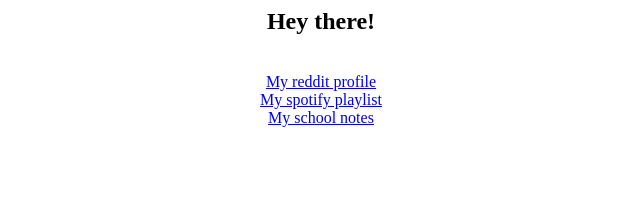
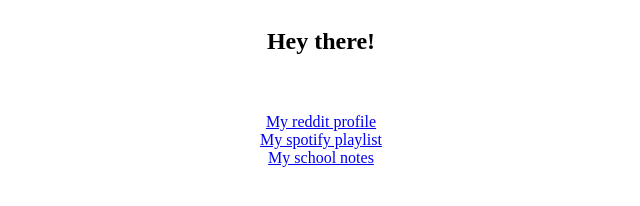
Before and after one commit to zim0369/zim0369.github.io, a plain HTML site: page index.html in a window 1280 px wide. Shown: the whole page, without its empty margins (319-959 px from the left). Drawn offline with Linux system fonts and the light colour scheme.

Commit message:
updated index.html

```diff
--- a/index.html
+++ b/index.html
@@ -1,11 +1,11 @@
 <html>
   <body align="center">
-        <h2>Hey there!</h2>
+        <h2 style="padding: 20px">Hey there!</h2>
           </br>
-        <a href="https://www.reddit.com/u/zim0369">My reddit profile</a>
+        <a style="padding: 20px" href="https://www.reddit.com/u/zim0369">My reddit profile</a>
           </br>
-        <a href="https://open.spotify.com/playlist/77qHL9uxIwnRwmDeUxPXM6?si=48bdd8b5540f4b16 ">My spotify playlist</a>
+        <a style="padding: 20px" href="https://open.spotify.com/playlist/77qHL9uxIwnRwmDeUxPXM6?si=48bdd8b5540f4b16 ">My spotify playlist</a>
           </br>
-        <a href="https://zim0369.github.io/uniexam">My school notes</a>
+        <a style="padding: 20px" href="https://zim0369.github.io/uniexam">My school notes</a>
     </body>
 </html>
```
